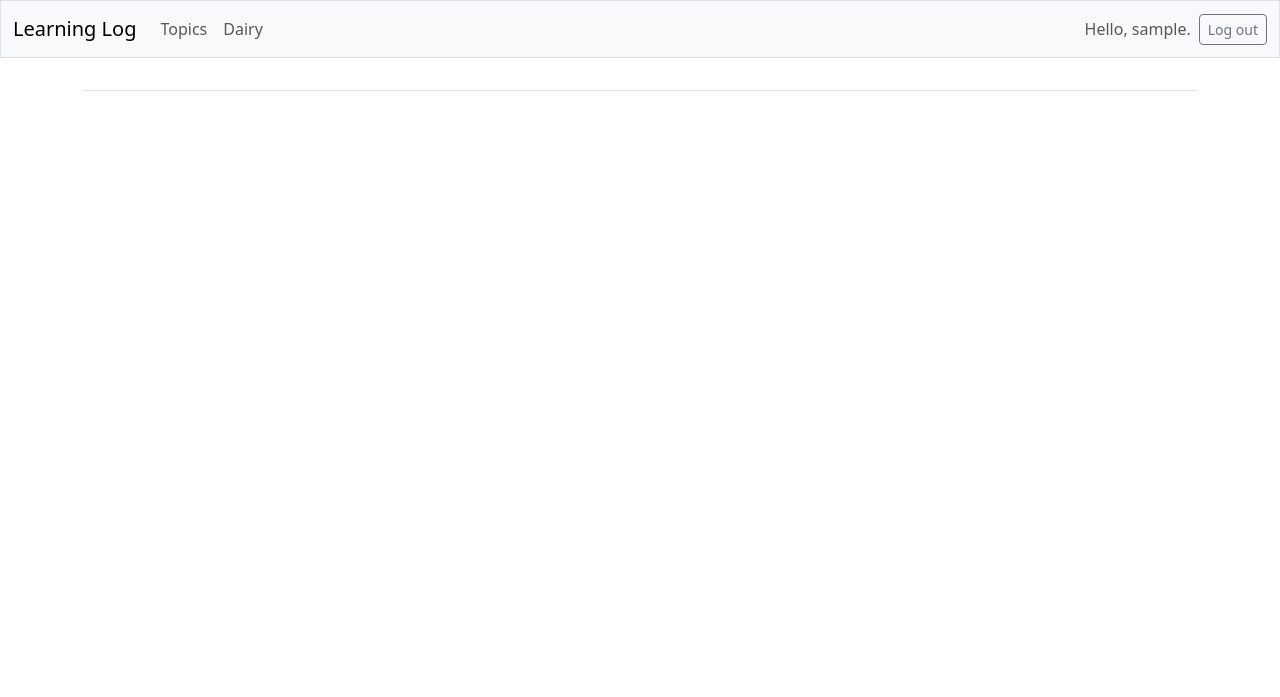
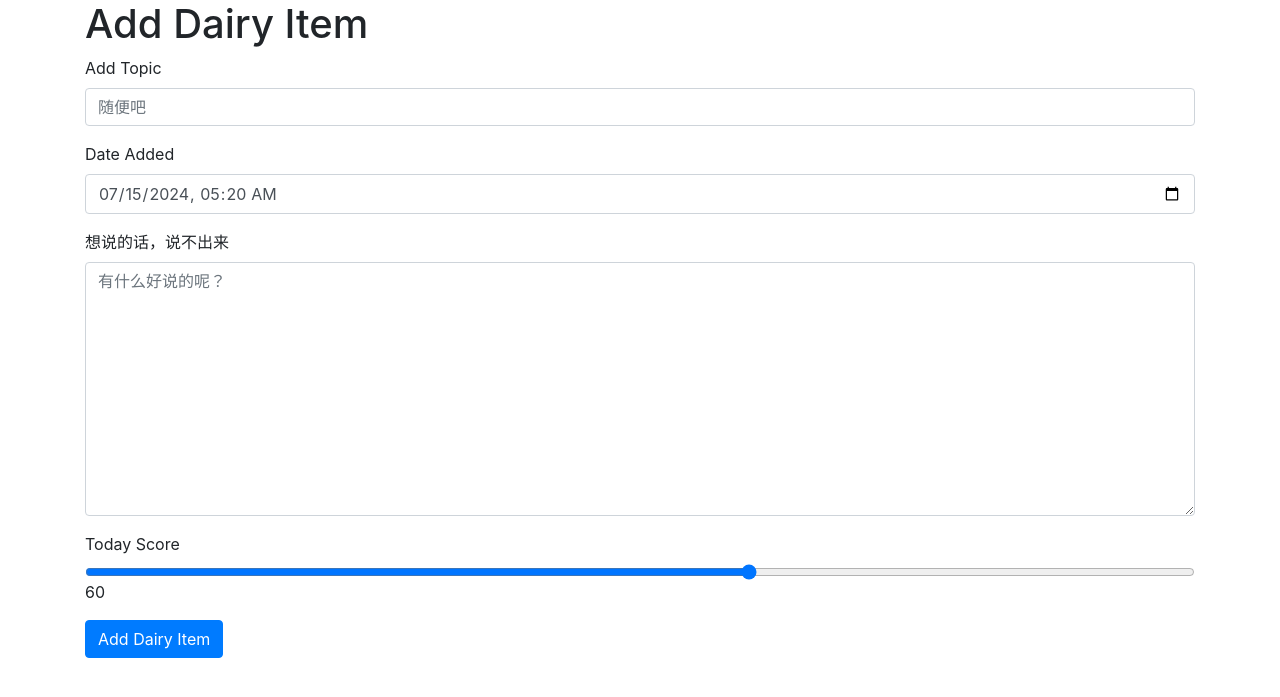
Before and after one commit to XBsleepy/learning_log_webpage, a Django app: page /dairy/add_dairy/ in a window 1280 px wide. Shown: the top 697 px of the page. Run offline with Django 4.2, Linux system fonts and the light colour scheme; the visitor is signed in with stand-in values (Sample User, id 1); some libraries are stand-ins or nearby versions.

Commit message:
写完日记，没有修改展示版本

```diff
--- a/dairy/forms.py
+++ b/dairy/forms.py
@@ -1,13 +1,13 @@
 from django import forms
-from .models import dairy_item
+from .models import DairyItem
 
 class DairyItemForm(forms.ModelForm):
     class Meta:
-        model = dairy_item
-        fields = ['text', 'mood', 'today_score']
-        labels = {'text': 'Dairy Item', 'mood': 'Mood', 'today_score': 'Today Score'}
+        model = DairyItem
+        fields = ['topic', 'text', 'today_score', 'date_added']
         widgets = {
-            'text': forms.Textarea(attrs={'cols': 80}),
-            'mood': forms.Select(attrs={'class': 'form-control'}),
+            'topic': forms.TextInput(attrs={'class': 'form-control'}),
+            'text': forms.Textarea(attrs={'cols': 80, 'rows': 10, 'class': 'form-control'}),
             'today_score': forms.NumberInput(attrs={'class': 'form-control'}),
+            'date_added': forms.DateTimeInput(attrs={'class': 'form-control', 'type': 'datetime-local'}),
         }
--- a/dairy/models.py
+++ b/dairy/models.py
@@ -1,19 +1,14 @@
 from django.db import models
 from django.contrib.auth.models import User
-# Create your models here.
-class dairy_item(models.Model):
-    """A dairy item."""
+from django.utils import timezone
+
+class DairyItem(models.Model):
+    """日记项"""
+    topic = models.CharField(max_length=20, default='无题')
     text = models.TextField()
-    date_added = models.DateTimeField(auto_now_add=True)
-    mood_choices = (
-        ('happy', 'Happy'),
-        ('sad', 'Sad'),
-        ('angry', 'Angry'),
-        ('neutral', 'Neutral'),
-    )
-    mood = models.CharField(max_length=10, choices=mood_choices, default='neutral')
+    date_added = models.DateTimeField(default=timezone.now, null=True, blank=True)
     today_score = models.IntegerField(default=60, blank=True)
     owner = models.ForeignKey(User, on_delete=models.CASCADE)
     def __str__(self):
-        """Return a string representation of the model."""
+        """返回模型的字符串表示"""
         return self.text
--- a/dairy/templates/dairy/add_dairy.html
+++ b/dairy/templates/dairy/add_dairy.html
@@ -1 +1,61 @@
-{%extends "base.html"%}
+<!DOCTYPE html>
+<html lang="en">
+<head>
+    <meta charset="UTF-8">
+    <title>Add Dairy Item</title>
+    <link rel="stylesheet" href="https://maxcdn.bootstrapcdn.com/bootstrap/4.0.0/css/bootstrap.min.css">
+    <style>
+    </style>
+    <script src="https://code.jquery.com/jquery-3.5.1.min.js"></script>
+</head>
+<body>
+    <div class="container">
+        <h1>Add Dairy Item</h1>
+        <form id="dairyForm" method="post">
+            {% csrf_token %}
+            <div class="form-group">
+                <label for="topic">Add Topic</label>
+                <input type="text" id="topic" name="topic" class="form-control" placeholder="随便吧">
+            </div>
+            <div class="form-group">
+                <label for="date_added">Date Added</label>
+                <input type="datetime-local" id="date_added" name="date_added" class="form-control">
+            </div>
+            <div class="form-group">
+                <label for="text">想说的话，说不出来</label>
+                <textarea id="text" name="text" cols="80" rows="10" class="form-control" placeholder="有什么好说的呢？"></textarea>
+            </div>
+            <div class="form-group">
+                <label for="today_score">Today Score</label>
+                <input type="range" id="today_score" name="today_score" min="0" max="100" value="60" class="form-control-range">
+                <span id="score_display">60</span>
+            </div>
+            <button type="submit" class="btn btn-primary">Add Dairy Item</button>
+        </form>
+    </div>
+    <script>
+        $(document).ready(function(){
+            // Set current date and time as default for date_added field considering the timezone offset
+            var now = new Date();
+            var offset = now.getTimezoneOffset() * 60000; // Offset in milliseconds
+            var localISOTime = new Date(now - offset).toISOString().slice(0, 16);
+            $('#date_added').val(localISOTime);
+
+            // Today score slider handler
+            $('#today_score').on('input', function(){
+                $('#score_display').text($(this).val());
+            });
+
+            // Set default values if fields are empty on form submission
+            $('#dairyForm').on('submit', function(event) {
+                if ($('#topic').val().trim() === '') {
+                    $('#topic').val('随便吧');
+                }
+                if ($('#text').val().trim() === '') {
+                    $('#text').val('想说的话，说不出来');
+                }
+            });
+        });
+    </script>
+</body>
+</html>
--- a/dairy/templates/dairy/dairy_list.html
+++ b/dairy/templates/dairy/dairy_list.html
@@ -15,11 +15,11 @@
 <div class="dairy-list">
     {% for item in dairy_items %}
     <div class="dairy-item border-bottom mb-4 pb-2">
-        <p><strong>{{ item.date_added|date:"Y-m-d H:i" }}</strong></p>
+        <p><strong>{{ item.date_added|date:"Y-m-d" }}</strong></p>
+        <p><strong>{{ item.topic }}</strong></p>
         <p>{{ item.text }}</p>
-        <p><em>Mood: {{ item.get_mood_display }}</em></p>
         <p><em>Today's Score: {{ item.today_score }}</em></p>
-        <p><em>Owner: {{ item.owner.username }}</em></p>
+        <a href="{% url 'dairy:delete_dairy' item.id %}" class="btn btn-danger delete-button" onclick="return confirm('你来真的？');">Delete</a>
     </div>
     {% empty %}
     <p>No dairy items have been added yet.</p>
--- a/dairy/urls.py
+++ b/dairy/urls.py
@@ -5,4 +5,5 @@ app_name = 'dairy'
 urlpatterns = [
     path("dairy_list/", views.dairy_list, name='dairy_list'),
     path("add_dairy/", views.add_dairy, name='add_dairy'),
+    path("delete_dairy/<int:dairy_id>/", views.delete_dairy, name='delete_dairy'),
 ]
--- a/dairy/views.py
+++ b/dairy/views.py
@@ -1,24 +1,39 @@
 from django.shortcuts import render,redirect
-from .models import dairy_item
 from django.contrib.auth.decorators import login_required
-
+from .forms import DairyItemForm
+from django.utils import timezone
+from .models import DairyItem
+from django.http import Http404
 # Create your views here.
 @login_required
 def dairy_list(request):
     """Show all dairy items."""
-    dairy_items = dairy_item.objects.filter(owner=request.user).order_by('date_added')
+    dairy_items = DairyItem.objects.filter(owner=request.user).order_by('date_added')
     context = {'dairy_items': dairy_items}
     return render(request, 'dairy/dairy_list.html', context)
 @login_required
 def add_dairy(request):
     """Add a new dairy item."""
     if request.method != 'POST':
-        # No data submitted; create a blank form.
-        return render(request, 'dairy/add_dairy.html')
+        # 未提交数据，创建一个空表单
+        form = DairyItemForm()
     else:
-        # POST data submitted; process data.
-        text = request.POST['text']
-        mood = request.POST['mood']
-        new_dairy = dairy_item(text=text, mood=mood, owner=request.user)
-        new_dairy.save()
-        return redirect('dairy:dairy_list')
+        # POST提交的数据，对数据进行处理
+        form = DairyItemForm(data=request.POST)
+        if form.is_valid():
+            new_dairy_item = form.save(commit=False)
+            new_dairy_item.owner = request.user
+            if not new_dairy_item.date_added:
+                new_dairy_item.date_added = timezone.now()
+            new_dairy_item.save()
+            return redirect('dairy:dairy_list')
+    context = {'form': form}
+    return render(request, 'dairy/add_dairy.html', context)
+
+def delete_dairy(request, dairy_id):
+    """Delete a dairy item."""
+    dairy_item = DairyItem.objects.get(id=dairy_id)
+    if dairy_item.owner != request.user:
+        raise Http404
+    dairy_item.delete()
+    return redirect('dairy:dairy_list')
```
Also changed, not shown: dairy/migrations/0002_remove_dairy_item_mood.py (added), dairy/migrations/0003_dairyitem_delete_dairy_item.py (added).
